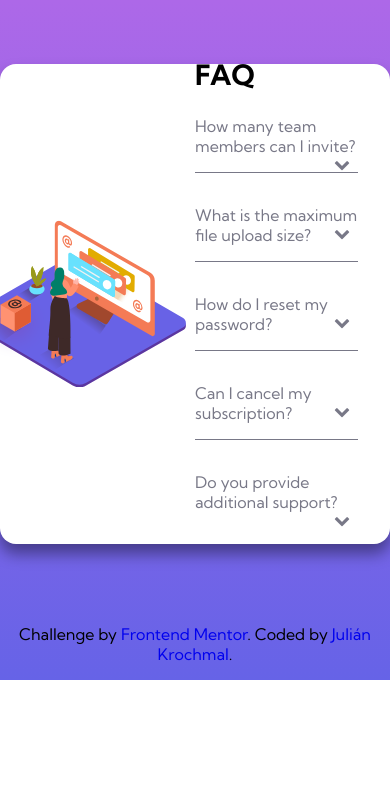
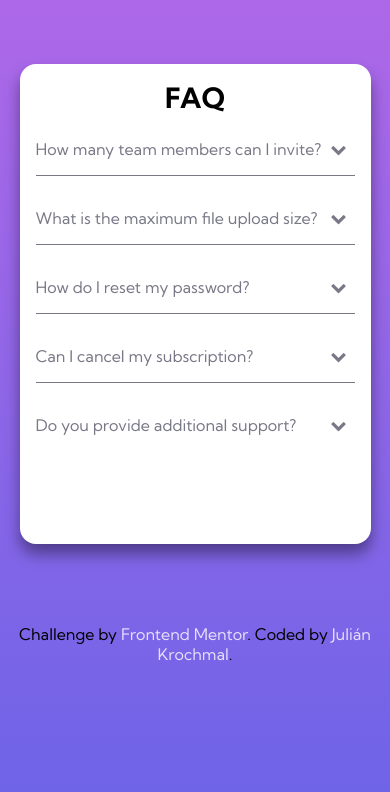
Before and after one commit to julikroch/custom-disclosure, a React (Create React App) app: page / in a window 390 px wide. Shown: the top 792 px of the page. Built offline with nearby package versions, Linux system fonts and the light colour scheme.

Commit message:
adding media querys

```diff
--- a/src/sass/base/_base.scss
+++ b/src/sass/base/_base.scss
@@ -14,4 +14,5 @@ body {
     box-sizing: border-box;
     margin: 0 auto;
     background: linear-gradient(180deg, rgba(173, 104, 232, 1) 0%, rgba(102, 99, 231, 1) 100%) no-repeat;
+    height: 100vh;
 }
--- a/src/sass/layout/_attribution.scss
+++ b/src/sass/layout/_attribution.scss
@@ -5,6 +5,7 @@
     &__link {
         text-decoration: none;
         transition: ease .3s;
+        color: rgba($color-white, .8);
 
         &:hover {
             color: $color-dark-blue;
--- a/src/sass/layout/_faq.scss
+++ b/src/sass/layout/_faq.scss
@@ -11,9 +11,18 @@
     padding: 2rem;
     box-shadow: 0 10px 15px rgba(#000000, .4);
 
+    @media (max-width: 767px) {
+        width: 90%;
+        padding: 1rem;
+    }
+
     &__images {
         position: relative;
         width: 50%;
+
+        @media (max-width: 767px) {
+            display: none;
+        }
 
         &-box {
             position: absolute;
@@ -21,6 +30,11 @@
             z-index: 10;
             width: 40%;
             transform: translate(-75%, -15%);
+
+            @media (max-width: 767px) {
+                top: 0;
+                transform: none;
+            }
         }
 
         &-hero {
@@ -33,12 +47,21 @@
 
     &__wrapper {
         width: 50%;
+        height: 100%;
+
+        @media (max-width: 767px) {
+            width: 100%
+        }
     }
 
     &__title {
         font-size: 1.75rem;
         padding-bottom: 1rem;
         text-transform: uppercase;
+
+        @media (max-width: 767px) {
+            text-align: center;
+        }
     }
 
     &__content {
@@ -62,6 +85,12 @@
                 color: $color-dark-blue;
                 font-weight: 700;
                 cursor: pointer;
+            }
+
+            @media (max-width: 767px) {
+                display: flex;
+                align-items: center;
+                justify-content: space-between;
             }
         }
 
```
